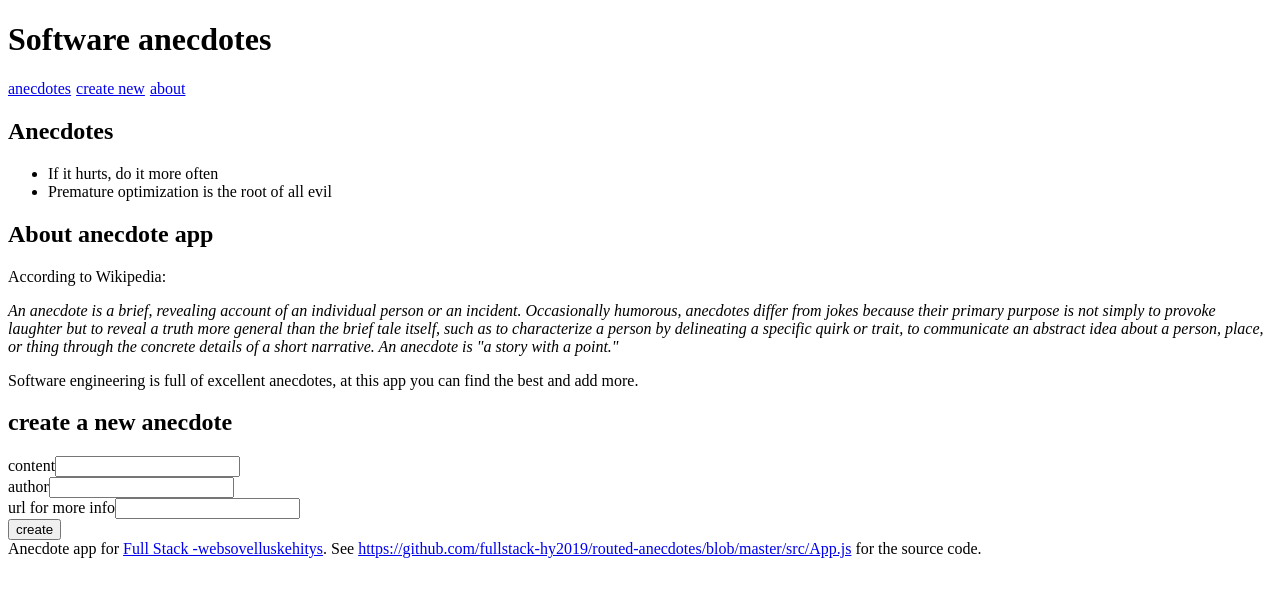
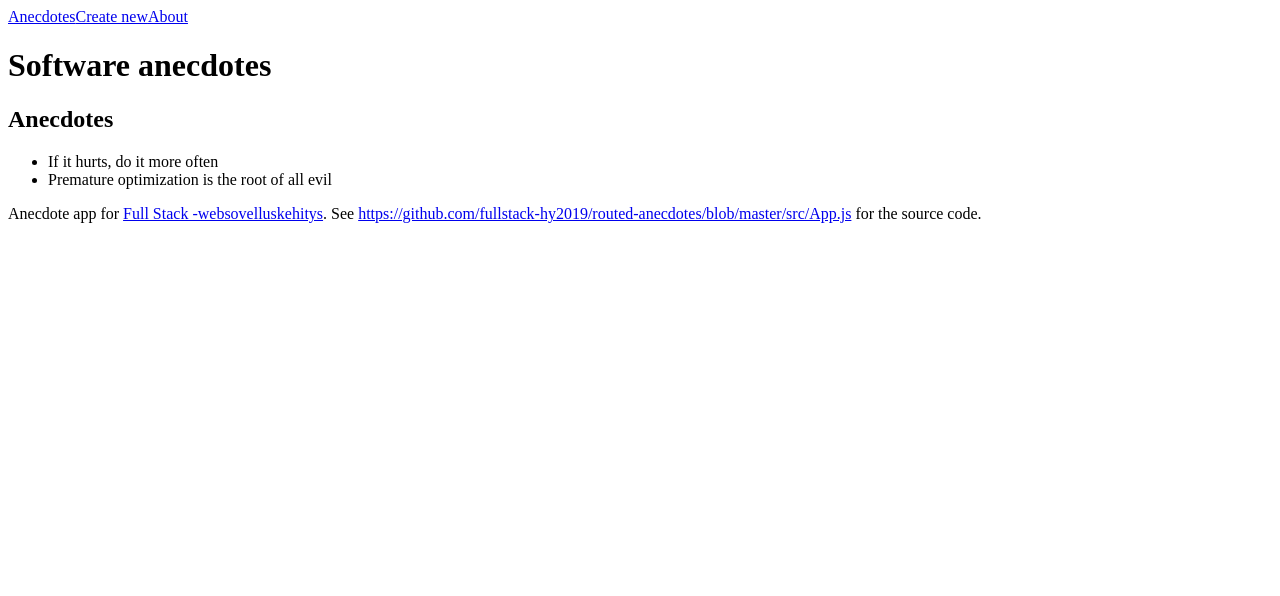
Before and after one commit to AlekseyVY/FullStackOpen2020, a React (Create React App) app in the folder routed-anecdotes/: page / in a window 1280 px wide. Shown: the top 596 px of the page. Built offline with nearby package versions, Linux system fonts and the light colour scheme; the HTML template or start-up script is replaced by a standard one.

Commit message:
exercises 7.1

```diff
--- a/routed-anecdotes/package.json
+++ b/routed-anecdotes/package.json
@@ -8,6 +8,7 @@
     "@testing-library/user-event": "^7.2.1",
     "react": "^16.13.1",
     "react-dom": "^16.13.1",
+    "react-router-dom": "^5.2.0",
     "react-scripts": "3.4.1"
   },
   "scripts": {
--- a/routed-anecdotes/src/App.js
+++ b/routed-anecdotes/src/App.js
@@ -1,17 +1,9 @@
 import React, { useState } from 'react'
+import {
+    BrowserRouter as Router,
+    Switch, Route, Link
+} from 'react-router-dom'
 
-const Menu = () => {
-  const padding = {
-    paddingRight: 5
-  }
-  return (
-      <div>
-        <a href='#' style={padding}>anecdotes</a>
-        <a href='#' style={padding}>create new</a>
-        <a href='#' style={padding}>about</a>
-      </div>
-  )
-}
 
 const AnecdoteList = ({ anecdotes }) => (
     <div>
@@ -124,11 +116,23 @@
 
   return (
       <div>
-        <h1>Software anecdotes</h1>
-        <Menu />
-        <AnecdoteList anecdotes={anecdotes} />
-        <About />
-        <CreateNew addNew={addNew} />
+          <Router>
+              <Link to={'/'} >Anecdotes</Link>
+              <Link to={'/create'} >Create new</Link>
+              <Link to={'/about'} >About</Link>
+              <Switch>
+                  <Route path={'/create'}>
+                      <CreateNew addNew={addNew} />
+                  </Route>
+                  <Route path={'/about'}>
+                      <About />
+                  </Route>
+                  <Route path={'/'}>
+                      <h1>Software anecdotes</h1>
+                      <AnecdoteList anecdotes={anecdotes} />
+                  </Route>
+              </Switch>
+          </Router>
         <Footer />
       </div>
   )
```
Also changed, not shown: 1 other file (tests, documents, lock files or other folders).
